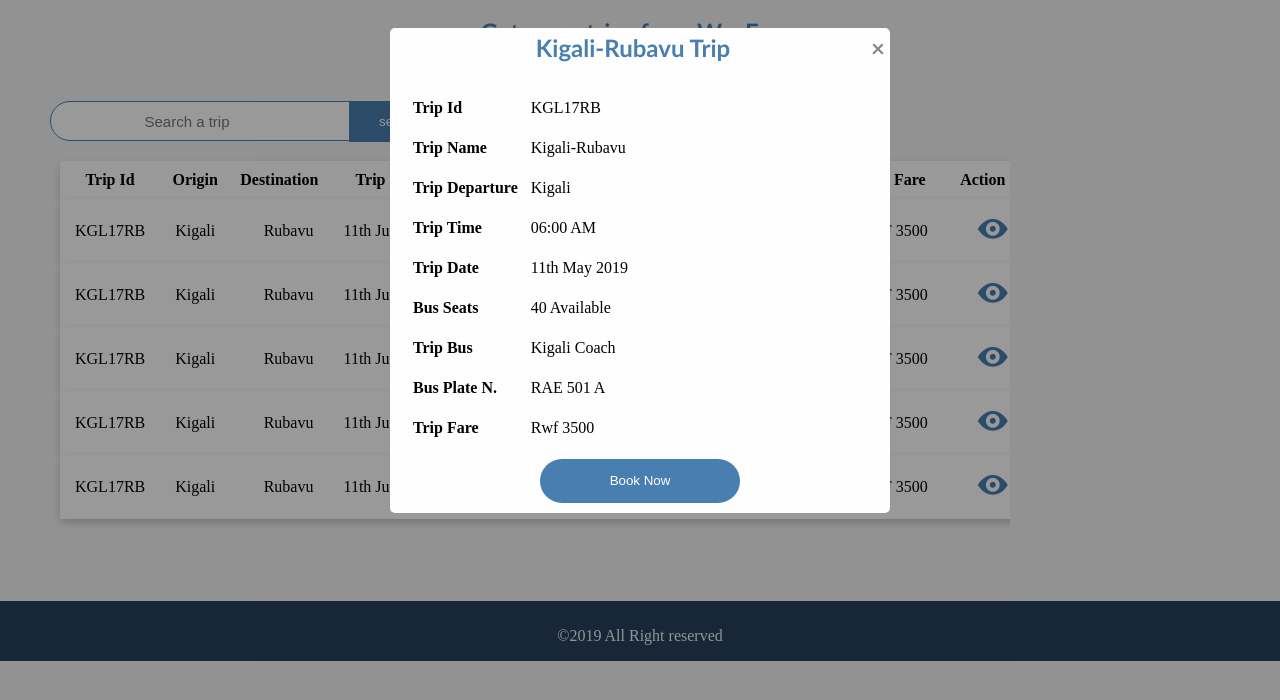
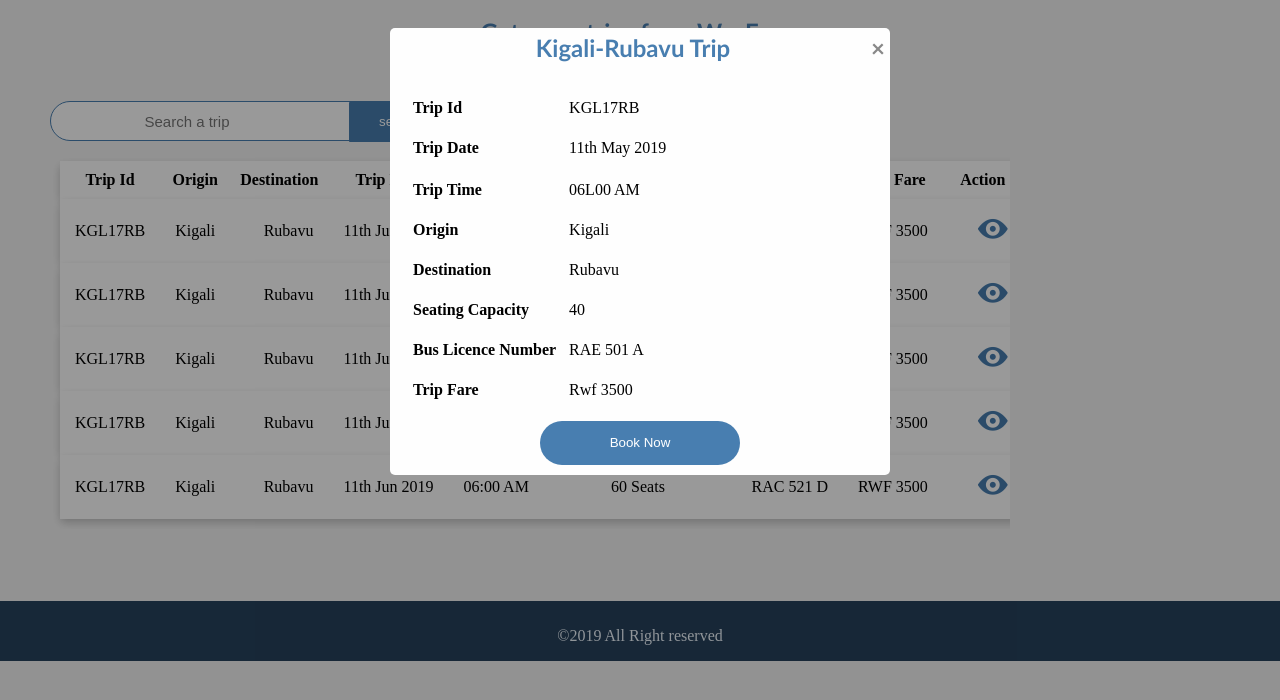
Before and after one commit to victkarangwa/WayFarer, a plain HTML site: page UI/view_trips.html in a window 1280 px wide. Both pictures are taken after a click on the picture 992 px from the left and 300 px from the top of the page. Shown: the part 72-772 px from the top of the page. Drawn offline with Linux system fonts and the light colour scheme.

Commit message:
feat(user): User can view a specific trip

```diff
--- a/UI/view_trips.html
+++ b/UI/view_trips.html
@@ -98,7 +98,7 @@
                <td>60 Seats</td>
                <td>RAC 521 D</td>
                <td>RWF 3500</td>
-
+              <!-- User can view a specific trip by clicking on the Eye icon and see all details regarding the trip -->
                <td><img title="view" alt="view" onclick="viewTrip()" class="square-image" src="img/view.png"/></td>
                      </tr>
              <tr>
@@ -173,32 +173,33 @@
               <th>Trip Id</th>
               <td id="viewId" >KGL17RB</td>
             </tr>
-         <tr>
-            <th>Trip Name</th>
-            <td id="viewName" >Kigali-Rubavu</td>
-          </tr>
-          <tr>
-              <th>Trip Departure</th>
-              <td id="viewDeparture" >Kigali</td>
-            </tr>
-            <tr>
-                <th>Trip Time</th>
-                <td id="viewTime" >06:00 AM</td>
-              </tr>
+
                  <tr>
                      <th>Trip Date</th>
                      <td id="viewDate" >11th May 2019</td>
                    </tr>
                    <tr>
-                    <th>Bus Seats</th>
-                    <td id="viewSeats" >40 Available</td>
+
+                 <tr>
+                       <th>Trip Time</th>
+                       <td id="viewTIme" >06L00 AM</td>
                      </tr>
                      <tr>
-                      <th>Trip Bus</th>
-                      <td id="viewBus" >Kigali Coach</td>
+                           <th>Origin</th>
+                           <td id="viewOrgin" >Kigali</td>
                          </tr>
                          <tr>
-                        <th>Bus Plate N.</th>
+                               <th>Destination</th>
+                               <td id="viewDestination" >Rubavu</td>
+                             </tr>
+                   <tr>
+                       <th>Seating Capacity</th>
+                       <td id="viewSeats" >40</td>
+                     </tr>
+
+
+                       <tr>
+                           <th>Bus Licence Number</th>
                            <td id="viewPlate" >RAE 501 A</td>
                          </tr>
                          <tr>
@@ -225,12 +226,13 @@
       </div>
 
       <!-- ################################ -->
-      <!-- Dialog Box -->
+      <!-- Dialog Box to provide a feedback to the user -->
       <div id="dialogbox" class="modal">
 
-              <!-- Dialog content -->
+              <!-- Dialogbox  content -->
               <div class="modal-content">
                       <div class="modal-header">
+                        <!-- Cross icon ,when clicked it closes the dialog box -->
                               <span class="close" onclick="closeDialog()">&times;</span>
                               <h2>Way Farer</h2>
                             </div>
```
Lines whose indentation alone changed are shown as unchanged.
